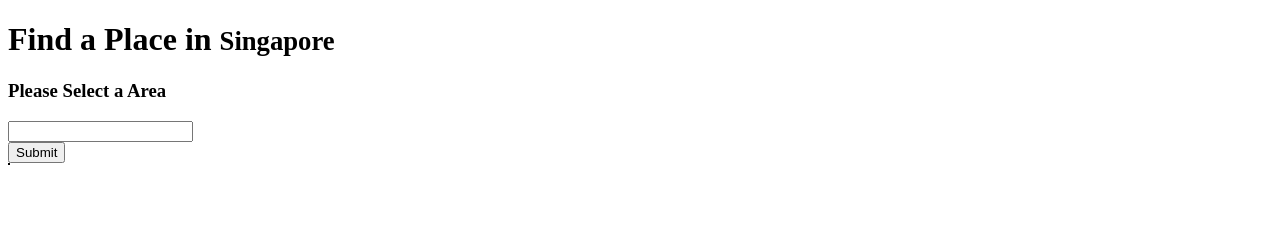
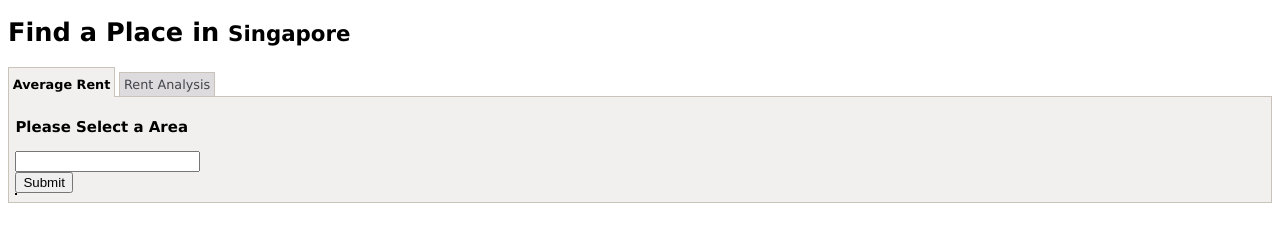
Before and after one commit to swapnil3667/Healthcare, a website: page public/index.html in a window 1280 px wide. Drawn offline with nearby package versions, Linux system fonts and the light colour scheme.

Commit message:
Creating tab links for analysis and average rent

```diff
--- a/public/index.html
+++ b/public/index.html
@@ -6,6 +6,72 @@
 <script src="http://ajax.googleapis.com/ajax/libs/jquery/1.11.1/jquery.min.js"></script>
 <script  type="text/javascript" src="typeahead.min.js"></script>
 <script type="text/javascript">
+var tabLinks = new Array();
+var contentDivs = new Array();
+
+function init() {
+
+      // Grab the tab links and content divs from the page
+      var tabListItems = document.getElementById('tabs').childNodes;
+      for ( var i = 0; i < tabListItems.length; i++ ) {
+        if ( tabListItems[i].nodeName == "LI" ) {
+          var tabLink = getFirstChildWithTagName( tabListItems[i], 'A' );
+          var id = getHash( tabLink.getAttribute('href') );
+          tabLinks[id] = tabLink;
+          contentDivs[id] = document.getElementById( id );
+        }
+      }
+
+      // Assign onclick events to the tab links, and
+      // highlight the first tab
+      var i = 0;
+
+      for ( var id in tabLinks ) {
+        tabLinks[id].onclick = showTab;
+        tabLinks[id].onfocus = function() { this.blur() };
+        if ( i == 0 ) tabLinks[id].className = 'selected';
+        i++;
+      }
+      // Hide all content divs except the first
+     var i = 0;
+
+     for ( var id in contentDivs ) {
+       if ( i != 0 ) contentDivs[id].className = 'tabContent hide';
+       i++;
+     }
+   }
+
+   function showTab() {
+  var selectedId = getHash( this.getAttribute('href') );
+
+  // Highlight the selected tab, and dim all others.
+  // Also show the selected content div, and hide all others.
+  for ( var id in contentDivs ) {
+    if ( id == selectedId ) {
+      tabLinks[id].className = 'selected';
+      contentDivs[id].className = 'tabContent';
+    } else {
+      tabLinks[id].className = '';
+      contentDivs[id].className = 'tabContent hide';
+    }
+  }
+
+  // Stop the browser following the link
+  return false;
+}
+
+function getFirstChildWithTagName( element, tagName ) {
+     for ( var i = 0; i < element.childNodes.length; i++ ) {
+       if ( element.childNodes[i].nodeName == tagName ) return element.childNodes[i];
+     }
+   }
+
+   function getHash( url ) {
+       var hashPos = url.lastIndexOf ( '#' );
+       return url.substring( hashPos + 1 );
+     }
+
+
 $(document).ready(function(){
   $('#SubmitBtn').click(function (event) {
     console.log("after submit button click");
@@ -26,39 +92,19 @@
     });
   });
 });
-  //    });
-  //  $.ajax({
-  //  url: 'http://healthcarenode.mybluemix.net/search1',
-//    data: { key : $("input[name='score']").val() },
-//  //  dataType: "json",
-//
-  //  success: function(data) {
-  //    console.log(data);
-  //    console.log(data.length);
-  //    var data1 = JSON.parse(data);
-  //    for (var i=0; i<data1.length; i++) {
-  ////      $("#test").append("<tr><td>Number " + i + " is:</td>");
-  //      $('#test').empty();
-  //      $("#test").append("<tr><td>" + data1[i] + "</td></tr>");
-  //    }
-  //  //    $("#test").append(data);
-  //  },
-  //  error: function(jqXHR, textStatus, errorThrown) {
-  //      alert('Error connecting to the Node.js server... ' + textStatus + " " + errorThrown);
-//    }
-//  });
-//});
-//    $('input.typeahead').typeahead({
-//        name: 'countries',
-//        remote: 'http://healthcarenode.mybluemix.net/search1?key=%QUERY',
-//        limit: 10
-//    });
-//});
 </script>
 <style type="text/css">
 table, th, td {
     border: 1px solid black;
 }
+body { font-size: 80%; font-family: 'Lucida Grande', Verdana, Arial, Sans-Serif; }
+ul#tabs { list-style-type: none; margin: 30px 0 0 0; padding: 0 0 0.3em 0; }
+ul#tabs li { display: inline; }
+ul#tabs li a { color: #42454a; background-color: #dedbde; border: 1px solid #c9c3ba; border-bottom: none; padding: 0.3em; text-decoration: none; }
+ul#tabs li a:hover { background-color: #f1f0ee; }
+ul#tabs li a.selected { color: #000; background-color: #f1f0ee; font-weight: bold; padding: 0.7em 0.3em 0.38em 0.3em; }
+div.tabContent { border: 1px solid #c9c3ba; padding: 0.5em; background-color: #f1f0ee; }
+div.tabContent.hide { display: none; }
 .bs-example{
 	font-family: sans-serif;
 	position: relative;
@@ -109,12 +155,18 @@
 }
 </style>
 </head>
-<body>
+<body onload="init()">
+
    <div class="page-header">
         <h1>Find a Place in <small> Singapore</small></h1>
-    </div>
+  </div>
 
+  <ul id="tabs">
+    <li><a href="#averagerent">Average Rent</a></li>
+    <li><a href="#analysis">Rent Analysis</a></li>
+  </ul>
 
+ <div class="tabContent" id="averagerent">
     <h3>Please Select a Area</h3>
 <!--    <input type="text" name="area">-->
     <input list="hosting-plan" type="text" name="area">
@@ -230,7 +282,11 @@
     <table>
         <div id="test"></div>
     </table>
+  </div>
 
+  <div class="tabContent" id="analysis">
+    <p>work to be done here</p>
+  </div>
   <!--  <div class="bs-example">
         <input type="text" name="typeahead" class="typeahead tt-query" autocomplete="off" spellcheck="false" placeholder="Type your Query">
     </div> -->
```
